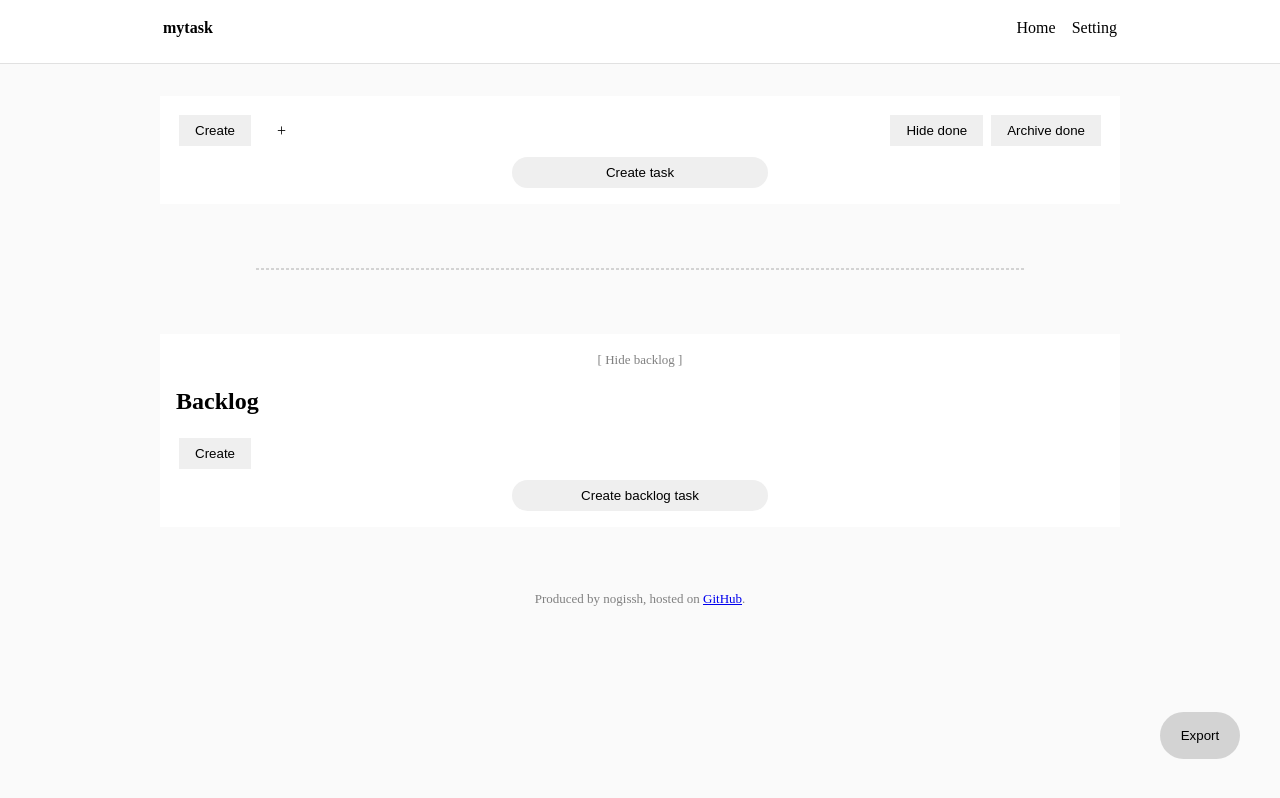
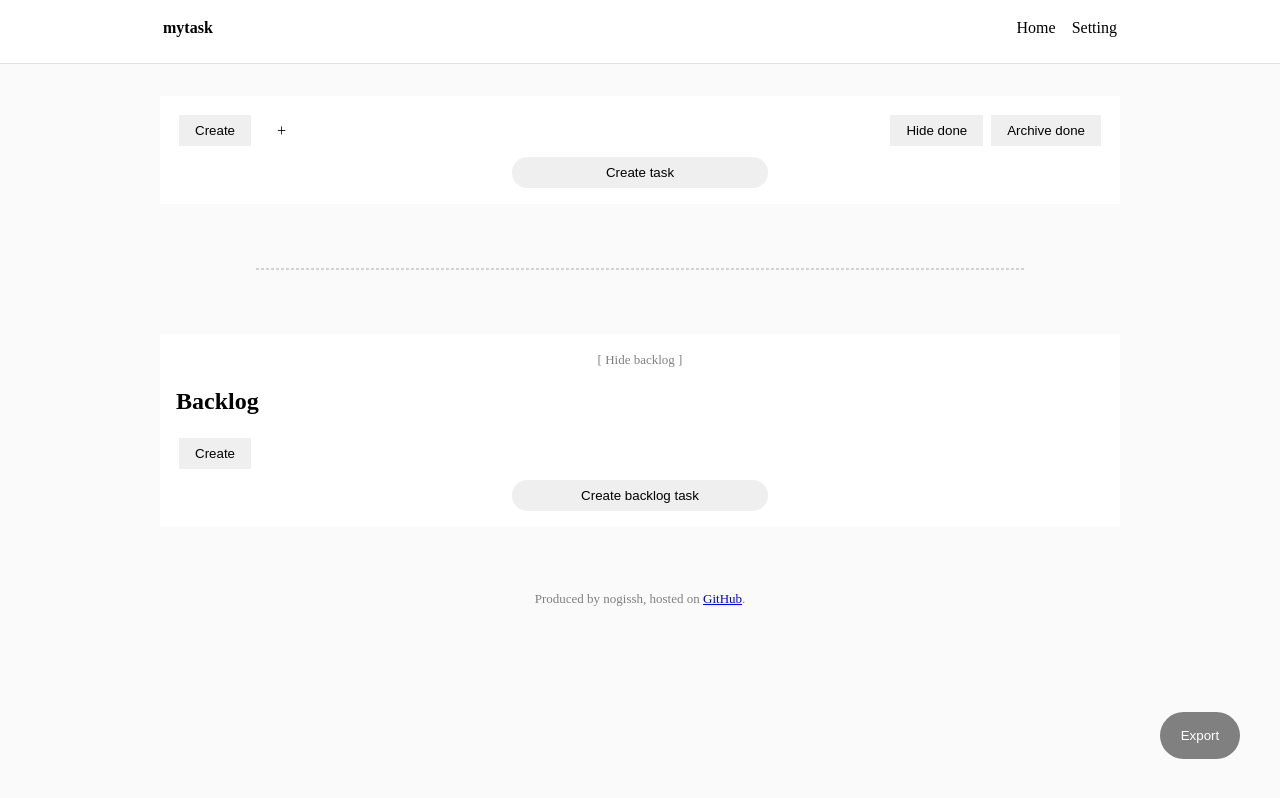
Before and after one commit to nogissh/mytask, a Vue app: page / in a window 1280 px wide. In both pictures the pointer is over the button "Export". Built offline with nearby package versions, Linux system fonts and the light colour scheme.

Commit message:
fix クラス名が異なりスタイルがあたっていなかったバグ

```diff
--- a/src/components/FloatingSideMenu.vue
+++ b/src/components/FloatingSideMenu.vue
@@ -42,7 +42,7 @@ button.floating-side-menu__button {
   border-radius: 32px;
 }
 
-button.floating-side-menu__download:hover {
+button.floating-side-menu__button:hover {
   background-color: gray;
   color: white;
 }
```
